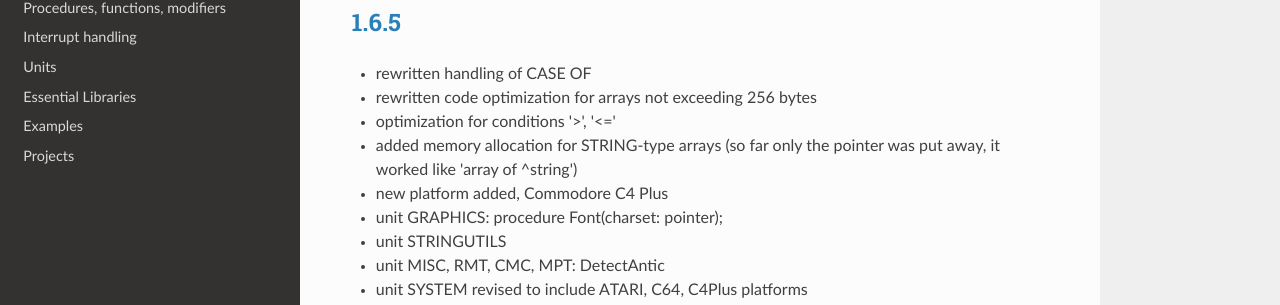
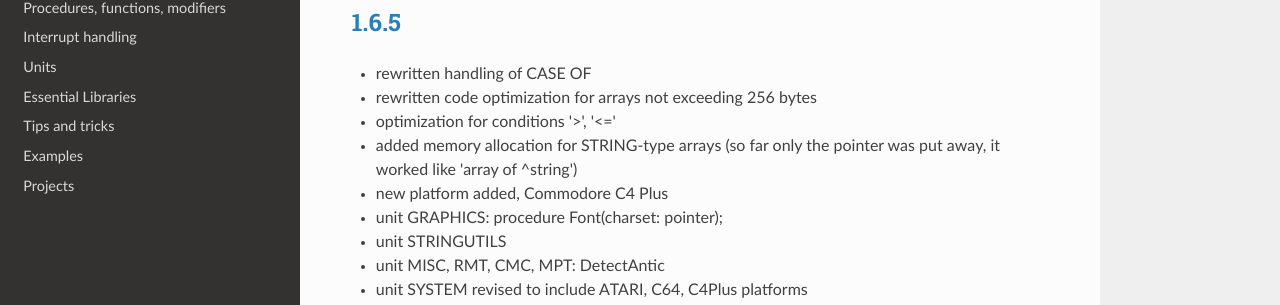
Before and after one commit to tebe6502/mad-pascal-en-mkdocs, an MkDocs documentation site: the page built from docs/index.md, in a window 1280 px wide. Shown: the part 408-713 px from the top of the page. Built offline with MkDocs 1.6.1, drawn with Linux system fonts in a browser that asks for light colours; nearby versions of some CDN libraries.

Commit message:
Add files via upload

```diff
--- a/mkdocs.yml
+++ b/mkdocs.yml
@@ -25,5 +25,6 @@ nav:
     - Interrupt handling: interrupts.md
     - Units: units.md
     - Essential Libraries: essential-libraries.md
+    - Tips and tricks: tips.md
     - Examples: examples.md
     - Projects: projects.md
```
